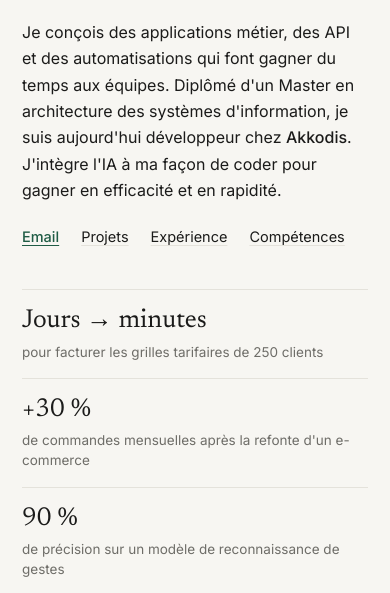
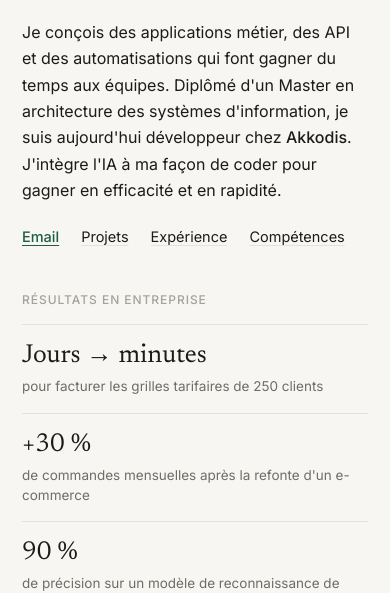
Before and after one commit to Destroyeur6315/portfolio, a plain HTML site: page public_html/index.html in a window 390 px wide. Shown: the part 256-849 px from the top of the page. Drawn offline with Linux system fonts and the light colour scheme.

Commit message:
:lipstick: feature: add a title to the results section

```diff
--- a/public_html/assets/style.css
+++ b/public_html/assets/style.css
@@ -99,10 +99,12 @@ h1 {
 .links a:first-child { color: var(--accent); text-decoration-color: currentColor; font-weight: 500; }
 
 /* ---------- Chiffres clés ---------- */
+.impact { margin: 56px 0 24px; }
+.impact h2 { margin-bottom: 12px; }
+
 .highlights {
   display: grid;
   grid-template-columns: repeat(3, 1fr);
-  margin: 56px 0 24px;
   border-top: 1px solid var(--line);
   border-bottom: 1px solid var(--line);
 }
@@ -268,7 +270,8 @@ h3 { font-size: 15.5px; font-weight: 600; margin: 0; letter-spacing: -.005em; }
   .page { padding: 56px 22px 48px; }
   h1 { font-size: 36px; }
   .lead { font-size: 16px; }
-  .highlights { grid-template-columns: 1fr; margin-top: 40px; }
+  .impact { margin-top: 40px; }
+  .highlights { grid-template-columns: 1fr; }
   .highlights div, .highlights div + div { padding: 16px 0; border-left: 0; }
   .highlights div + div { border-top: 1px solid var(--line); }
   .block { grid-template-columns: 1fr; gap: 14px; padding-top: 44px; }
--- a/public_html/index.html
+++ b/public_html/index.html
@@ -48,7 +48,9 @@
     </header>
 
     <!-- Impact en un coup d'œil -->
-    <section class="highlights" aria-label="En bref">
+    <section class="impact" aria-labelledby="impact-title">
+      <h2 id="impact-title">Résultats en entreprise</h2>
+      <div class="highlights">
         <div>
           <strong>Jours → minutes</strong>
           <span>pour facturer les grilles tarifaires de 250 clients</span>
@@ -60,6 +62,7 @@
         <div>
           <strong>90 %</strong>
           <span>de précision sur un modèle de reconnaissance de gestes</span>
+        </div>
       </div>
     </section>
 
```
Lines whose indentation alone changed are shown as unchanged.
